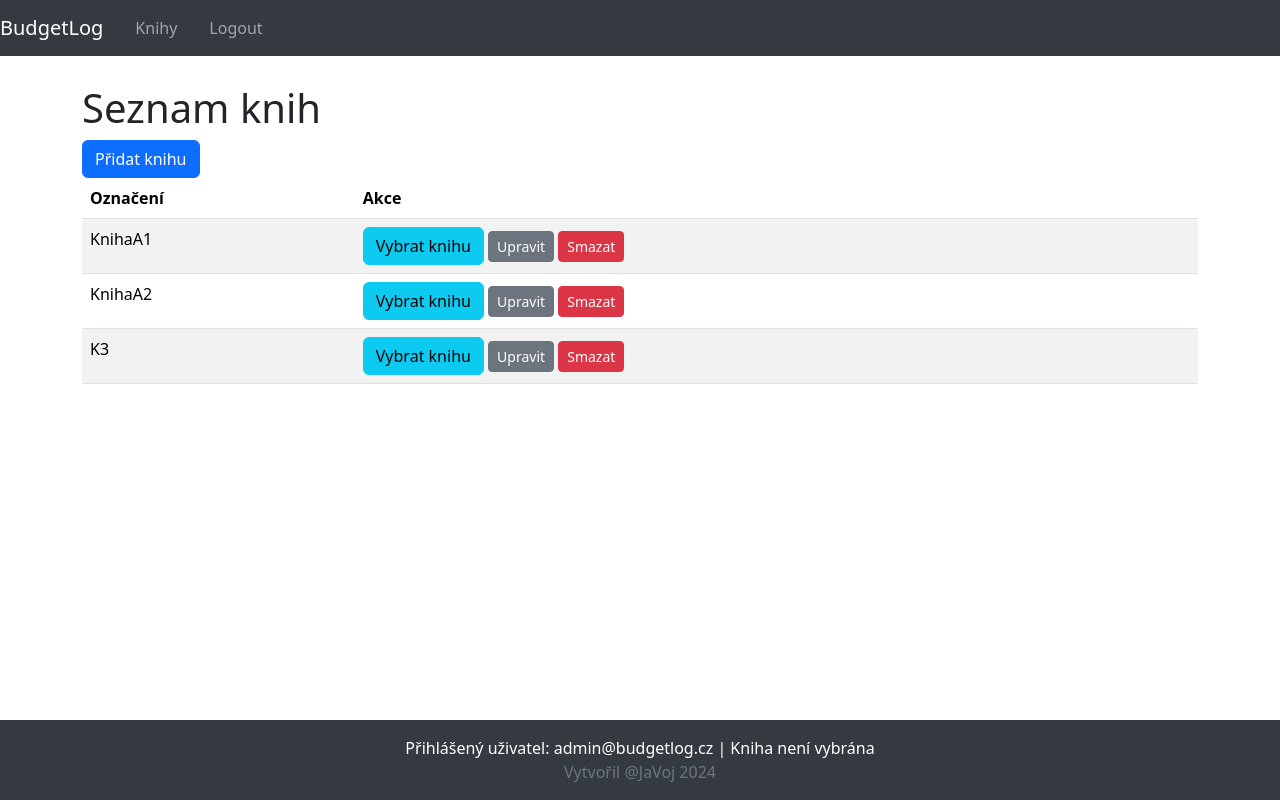
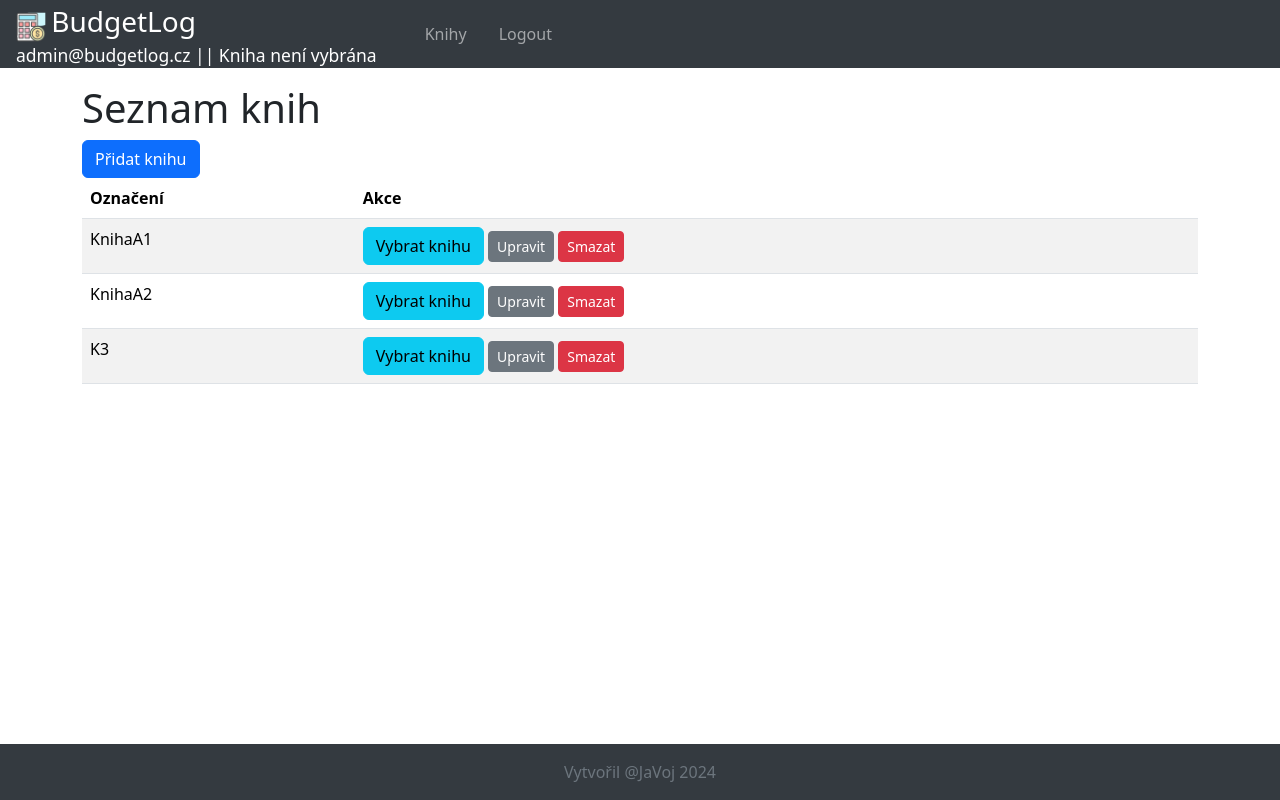
Before and after one commit to Hmyzaak/BudgetLog, a Django app: page /books/ in a window 1280 px wide. Run offline with Django 4.2, Linux system fonts and the light colour scheme; a user stored in the database is signed in; data comes from the database, SQL or seed files in the repository; parts of the project's set-up code (start-up, migrations or seed data) failed here and were passed over; some libraries are stand-ins or nearby versions.

Commit message:
Úprava hlavičky menu a zavedení tagů a zrušení účtů
Signed-off-by: JaVoJ <davias@email.cz>

```diff
--- a/budgetlog/static/css/styles.css
+++ b/budgetlog/static/css/styles.css
@@ -6,6 +6,11 @@
 main {
     padding-bottom: 28px;
     padding-top: 84px; /* Výchozí výška pro pevně umístěnou navbar */
+}
+
+.navbar {
+    --bs-navbar-padding-y: 0rem;
+    --bs-navbar-brand-padding-y: 0rem;
 }
 
 .navbar-nav .nav-item .nav-link {
--- a/budgetlog/templates/base_generic.html
+++ b/budgetlog/templates/base_generic.html
@@ -7,6 +7,7 @@
     <meta charset="UTF-8">
     <meta name="viewport" content="width=device-width, initial-scale=1.0">
     <meta name="author" content="JaVoj">
+
     <link rel="shortcut icon" href="{% static 'pics/Optima-GFX-free-icon_calculator_coin_dollar_money.png' %}">
     <link rel="stylesheet" href="{% static 'css/bootstrap.min.css' %}">
     <link rel="stylesheet" href="{% static 'css/nouislider.min.css' %}">
@@ -20,7 +21,24 @@
     <!-- Navigační lišta -->
     <header>
         <nav class="navbar navbar-expand-lg navbar-dark bg-dark fixed-top">
-            <a class="navbar-brand">BudgetLog</a>
+            <a class="navbar-brand">
+                <!-- Informace o uživateli a knize -->
+                <div class="py-0 px-3 bg-dark">
+                    <img src="{% static 'pics/Optima-GFX-free-icon_calculator_coin_dollar_money.png' %}" alt="logo" width="30" height="30" class="d-inline-block align-center">
+                    <span class="fs-3">BudgetLog</span>
+                    {% if request.user.is_authenticated %}
+                        <div class="d-flex justify-content-between align-items-center">
+                            <span class="small">{{ request.user.email }} |
+                            </span>
+                            {% if current_book %}
+                                <span class="small">| {{ current_book.name }}</span>
+                            {% else %}
+                                <span class="small">| Kniha není vybrána</span>
+                            {% endif %}
+                        </div>
+                    {% endif %}
+                </div>
+            </a>
             <button class="navbar-toggler" type="button" data-bs-toggle="collapse" data-bs-target="#navbarNav"
                     aria-controls="navbarNav" aria-expanded="false" aria-label="Toggle navigation">
                 <span class="navbar-toggler-icon"></span>
@@ -42,7 +60,7 @@
                                 <a class="nav-link" href="{% url 'category-list' %}">Kategorie</a>
                             </li>
                             <li class="nav-item">
-                                <a class="nav-link" href="{% url 'account-list' %}">Účty</a>
+                                <a class="nav-link" href="{% url 'tag-list' %}">Tagy</a>
                             </li>
                         {% endif %}
                         <li class="nav-item">
@@ -87,15 +105,6 @@
     <!-- Zápatí -->
     <footer class="footer py-3 bg-dark">
         <div class="container text-center">
-            {% if request.user.is_authenticated %}
-                <span>Přihlášený uživatel: {{ request.user.email }}</span>
-                {% if current_book %}
-                    <span>| Aktuální kniha: {{ current_book.name }}</span>
-                {% else %}
-                    <span>| Kniha není vybrána</span>
-                {% endif %}
-            {% endif %}
-            <br>
             <span class="text-muted">Vytvořil @JaVoj 2024</span>
         </div>
     </footer>
@@ -119,7 +128,7 @@
                            urlParams.toString().includes('datestamp__gte') ||
                            urlParams.toString().includes('datestamp__lte') ||
                            urlParams.toString().includes('category') ||
-                           urlParams.toString().includes('account') ||
+                           urlParams.toString().includes('tags') ||
                            urlParams.toString().includes('description');
 
         if (!hasFilters) {
```
